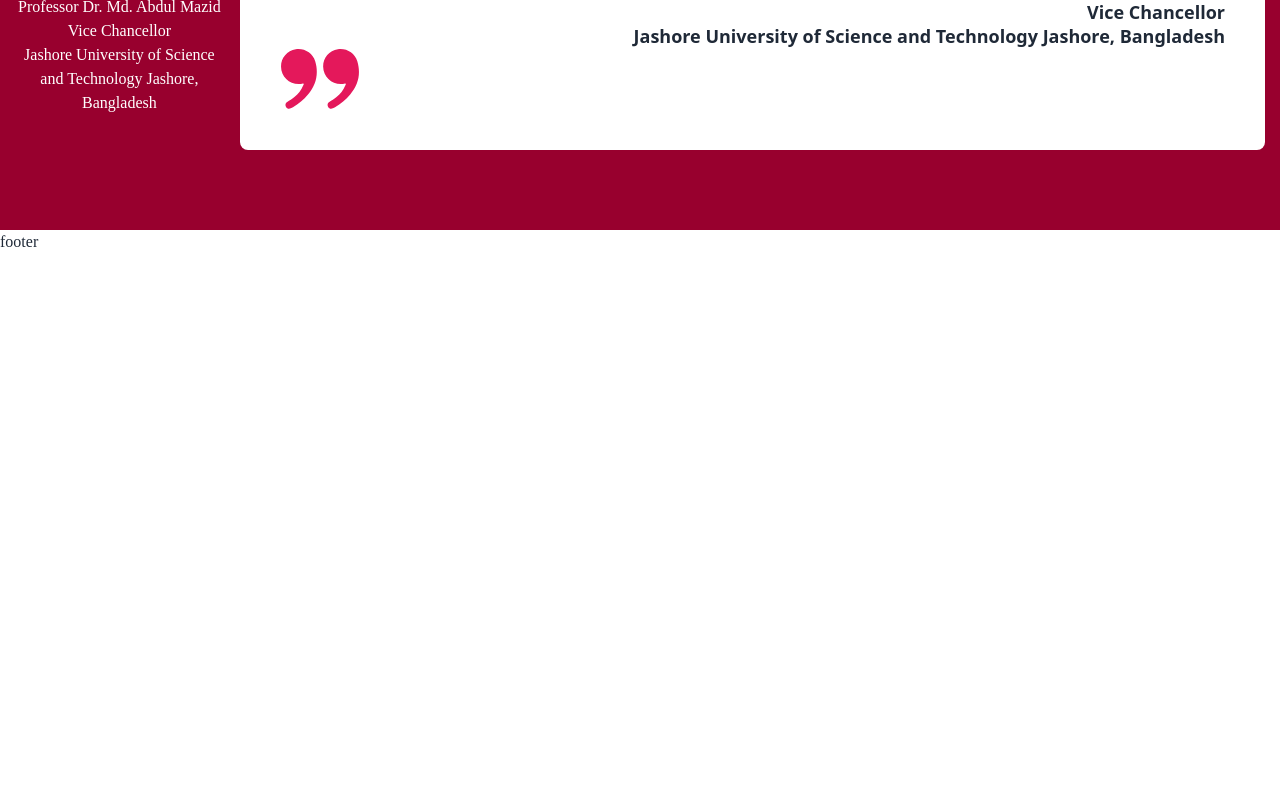
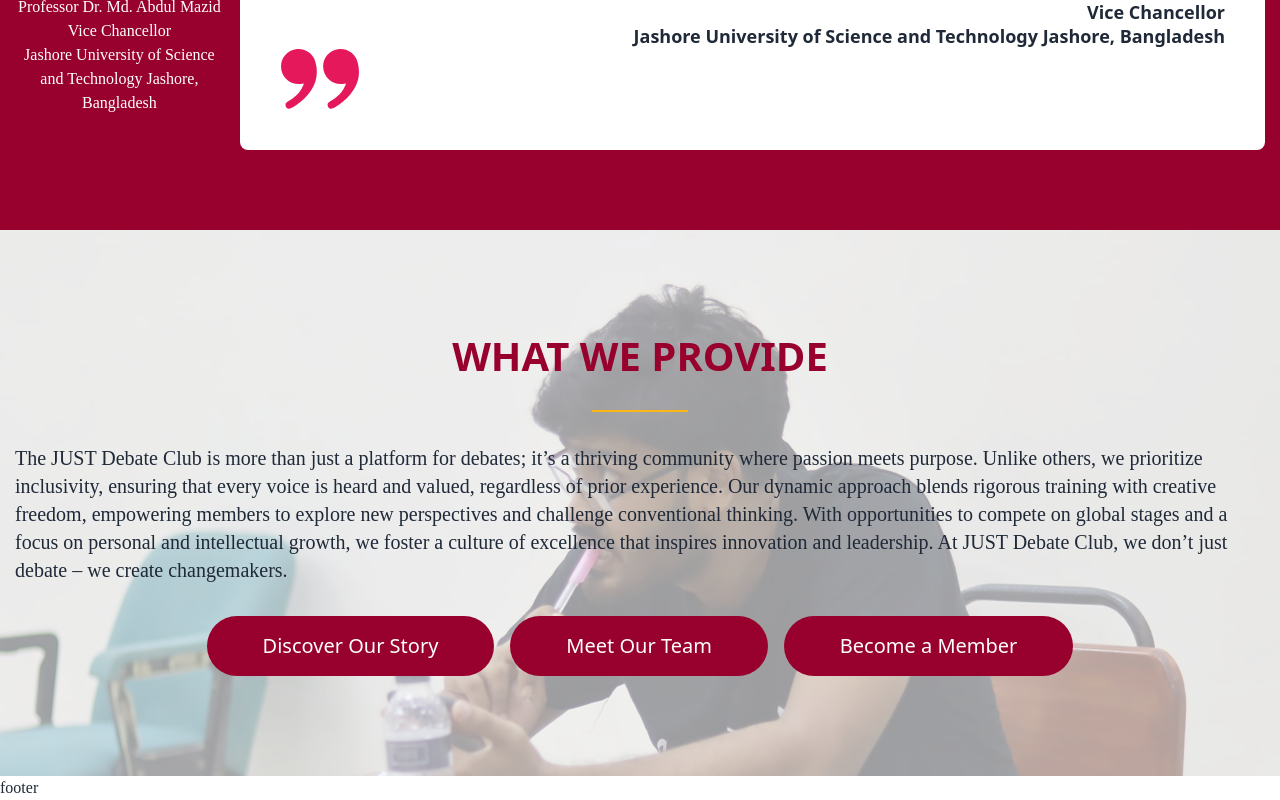
Before and after one commit to SNbappy/justdc-client, a React (Vite) app: page /notice in a window 1280 px wide. Shown: the part 2831-3631 px from the top of the page. Before the commit the page ends 3085 px from the top, so only its background shows below. Built offline with nearby package versions, Linux system fonts and the light colour scheme.

Commit message:
added what make us stand out section

```diff
--- a/src/pages/Home/Home/Home.jsx
+++ b/src/pages/Home/Home/Home.jsx
@@ -1,8 +1,9 @@
-import MessageOfVc from "../../MessageOfVc/MessageOfVc";
-import OurAchievement from "../../OurAchievement/OurAchievement";
+import MessageOfVc from "../MessageOfVc/MessageOfVc";
+import OurAchievement from "../OurAchievement/OurAchievement";
 import Banner from "../Banner/Banner";
 import ThinkBigSection from "../ThinkBigSection/ThinkBigSection";
 import WhatWeProvide from "../WhatWeProvide/WhatWeProvide";
+import WhatMakesUsStandOut from "../WhatMakesUsStandOut/WhatMakesUsStandOut";
 
 const Home = () => {
     return (
@@ -12,6 +13,7 @@
             <WhatWeProvide />
             <OurAchievement />
             <MessageOfVc />
+            <WhatMakesUsStandOut />
         </div>
     );
 };
--- /dev/null
+++ b/src/pages/Home/WhatMakesUsStandOut/WhatMakesUsStandOut.jsx
@@ -0,0 +1,33 @@
+import image from '../../../assets/381979843_734132018728236_564759029073434333_n.jpg'
+
+const WhatMakesUsStandOut = () => {
+    return (
+        <div className='bg-fixed bg-cover' style={
+            {
+                backgroundImage: `url(${image})`,
+            }
+        }>
+            <div className='bg-white bg-opacity-60 pb-[100px]'>
+                <div className='max-w-[1250px] mx-auto'>
+                    <div className='font-sans text-[40px] font-bold uppercase text-[#98002E] text-center pt-24'>
+                        What We Provide
+                    </div>
+                    <div className="w-24 h-[2px] bg-[#fdb714] mx-auto mt-6"></div>
+                    <p className='py-8 text-xl'>The JUST Debate Club is more than just a platform for debates; it’s a thriving community where passion meets purpose. Unlike
+                        others, we prioritize inclusivity, ensuring that every voice is heard and valued, regardless of prior experience. Our dynamic
+                        approach blends rigorous training with creative freedom, empowering members to explore new perspectives and challenge
+                        conventional thinking. With opportunities to compete on global stages and a focus on personal and intellectual growth, we foster a
+                        culture of excellence that inspires innovation and leadership. At JUST Debate Club, we don’t just debate – we create
+                        changemakers.</p>
+                    <div className='flex justify-center gap-4 font-sans uppercase'>
+                        <div><button className="text-xl font-normal text-white bg-[#98002E] border-none rounded-full px-14 py-4">Discover Our Story</button></div>
+                        <div><button className="text-xl font-normal text-white bg-[#98002E] border-none rounded-full px-14 py-4">Meet Our Team</button></div>
+                        <div><button className="text-xl font-normal text-white bg-[#98002E] border-none rounded-full px-14 py-4">Become a Member</button></div>
+                    </div>
+                </div>
+           </div>
+        </div>
+    );
+};
+
+export default WhatMakesUsStandOut;
--- a/src/pages/Home/WhatWeProvide/WhatWeProvide.jsx
+++ b/src/pages/Home/WhatWeProvide/WhatWeProvide.jsx
@@ -1,5 +1,5 @@
 import React from 'react';
-import WhatWeProvideCard from '../../WhatWeProvideCard/WhatWeProvideCard';
+import WhatWeProvideCard from '../WhatWeProvideCard/WhatWeProvideCard';
 import { RxDotFilled } from 'react-icons/rx';
 
 const WhatWeProvide = () => {
--- a/src/pages/WhatWeProvideCard/WhatWeProvideCard.jsx
+++ b/src/pages/Home/WhatWeProvideCard/WhatWeProvideCard.jsx
@@ -1,5 +1,5 @@
 import React from 'react';
-import cardImg from '../../assets/382149771_734130685395036_488278925793471851_n.jpg';
+import cardImg from '../../../assets/382149771_734130685395036_488278925793471851_n.jpg';
 
 const WhatWeProvideCard = () => {
     return (
```
Also changed, not shown: src/assets/381979843_734132018728236_564759029073434333_n.jpg (added), src/pages/Home/MessageOfVc/MessageOfVc.jsx (renamed from src/pages/MessageOfVc/MessageOfVc.jsx), src/pages/Home/OurAchievement/OurAchievement.jsx (renamed from src/pages/OurAchievement/OurAchievement.jsx).
